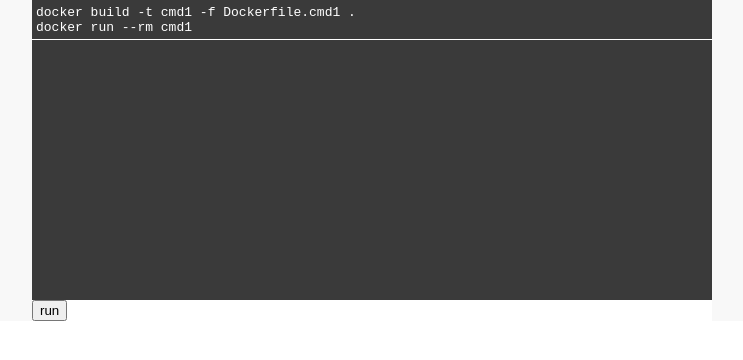
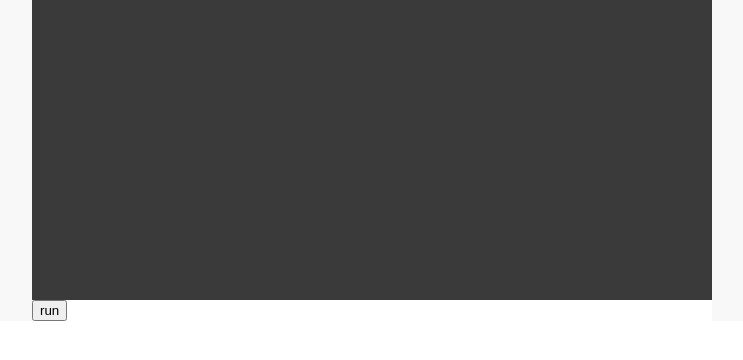
Before and after one commit to richardimaoka/biz-tutorial-ui-experiments, a Next.js app in the folder next/: page / in a window 1280 px wide. Shown: the top 360 px of the page, without its empty margins (268-1011 px from the left). Built offline with nearby package versions, Linux system fonts and the light colour scheme.

Commit message:
hide the parts not working

```diff
--- a/next/components/Terminal.tsx
+++ b/next/components/Terminal.tsx
@@ -162,26 +162,6 @@ export const Terminal = (): JSX.Element => {
     border-bottom: 1px solid white;
   `;
 
-  // const updateCommandCharAt = () => {
-  //   const command = expected2[state.stepAt].command;
-  //   const durationMills = 10000;
-  //   const numCycles = 4;
-  //   const charsPerCycle = command.length / numCycles;
-  //   let nextCharAt = Math.min(
-  //     Math.round(state.commandCharAt + charsPerCycle),
-  //     Math.round(command.length - 1)
-  //   );
-  //   console.log(
-  //     `updateCommandCharAt state.commandCharAt=${state.commandCharAt} command.length=${command.length} nextCharAt=${nextCharAt}`
-  //   );
-  //   if (state.commandCharAt < command.length - 1) {
-  //     setState({ ...state, commandCharAt: nextCharAt });
-  //     setTimeout(updateCommandCharAt, durationMills / numCycles);
-  //   } else {
-  //     setState({ ...state, state: "wait command execution" });
-  //   }
-  // };
-
   useEffect(() => {
     if (ref.current) {
       ref.current.scrollIntoView();
@@ -257,7 +237,7 @@ export const Terminal = (): JSX.Element => {
               </pre>
             </>
           ))}
-        {state.state === "command writing" ? (
+        {/* {state.state === "command writing" ? (
           <pre
             css={cssTerminalCommand}
             key={"command" + state.stepAt}
@@ -295,7 +275,7 @@ export const Terminal = (): JSX.Element => {
           </>
         ) : (
           <></>
-        )}
+        )} */}
       </div>
       <button
         disabled={state.state !== "wait command execution"}
```
